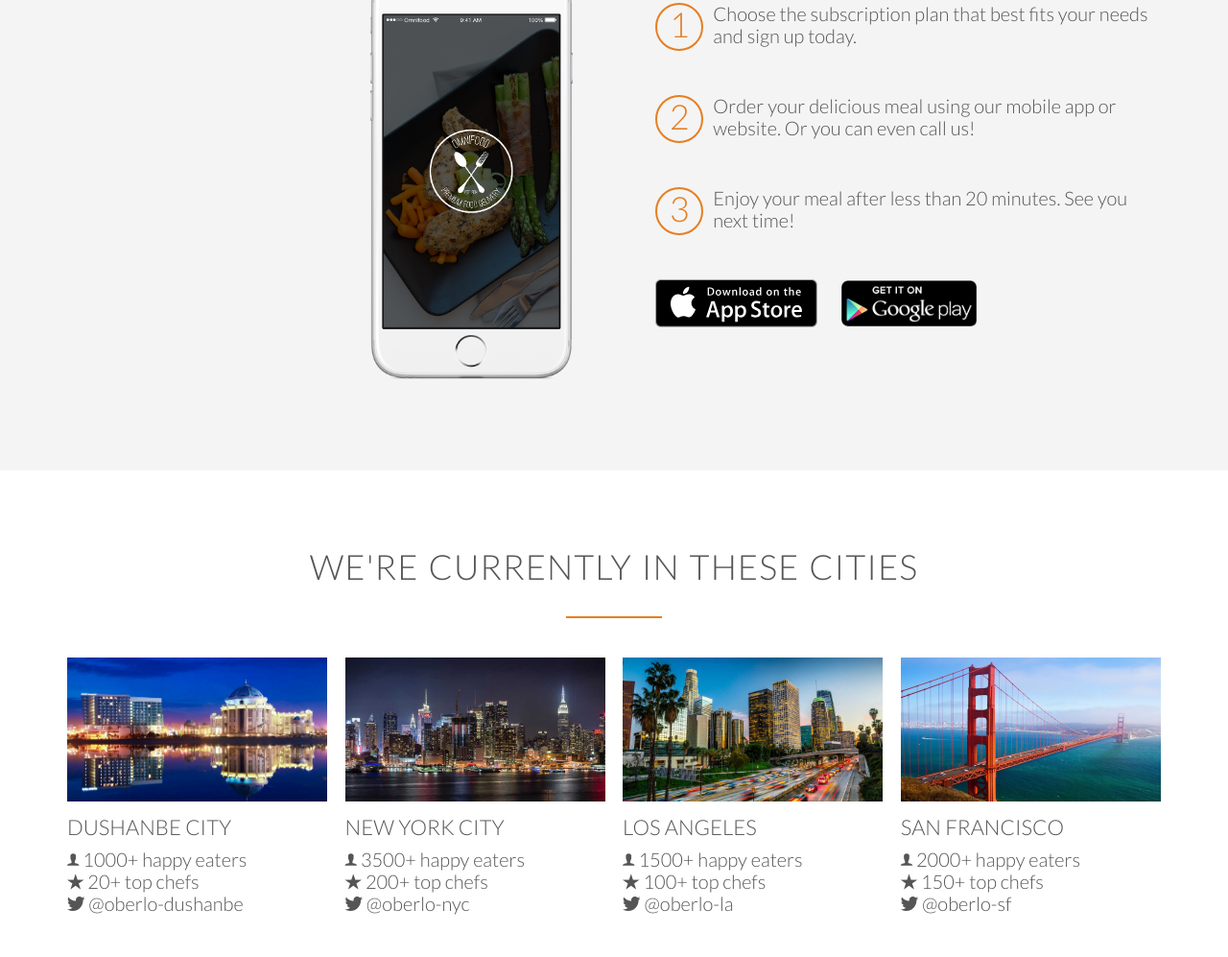
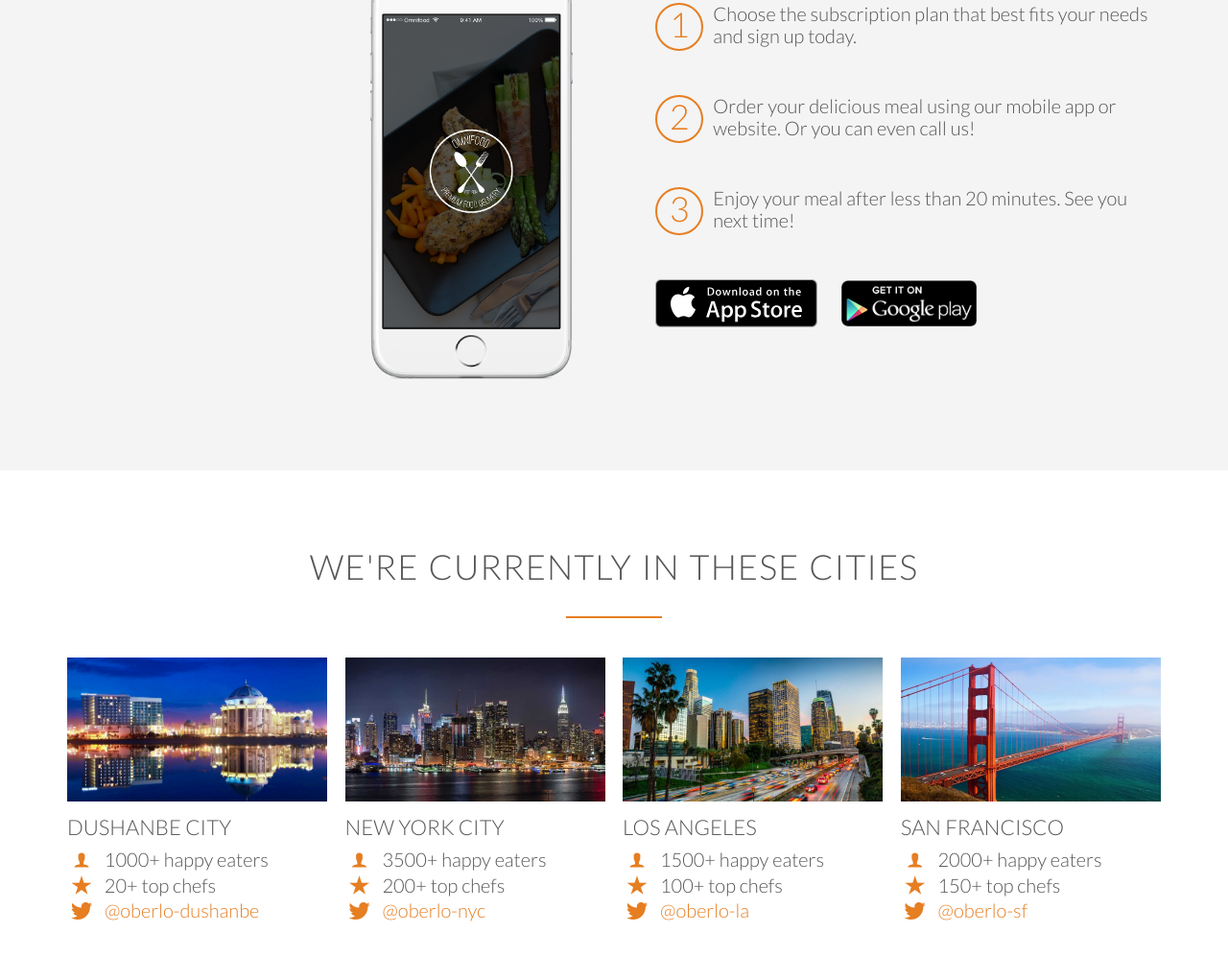
Before and after one commit to fahasharapov/Bistro-Oberlo, a plain HTML site: page index.html in a window 1280 px wide. Shown: the part 2191-3188 px from the top of the page at 96% size. Drawn offline with nearby package versions, Linux system fonts and the light colour scheme; files whose address does not match are found by name.

Commit message:
Finished the Cities section of the website.

```diff
--- a/index.html
+++ b/index.html
@@ -158,16 +158,16 @@
 				<img src="img/dushanbe-city.jpg" alt="Dushanbe City">
 				<h3>Dushanbe City</h3>
 					<div class = "city-features">
-						<i class="ion-ios-person"></i>
+						<i class="ion-ios-person icon-small"></i>
 						1000+ happy eaters
 					</div>
 					<div class = "city-features">
-						<i class="ion-ios-star"></i>
+						<i class="ion-ios-star icon-small"></i>
 						20+ top chefs
 					</div>
 					<div class = "city-features">
-						<i class="ion-social-twitter"></i>
-						@oberlo-dushanbe
+						<i class="ion-social-twitter icon-small"></i>
+						<a href="#">@oberlo-dushanbe</a>
 					</div>
 			</div>
 
@@ -176,16 +176,16 @@
 				<img src="img/ny-city.jpg" alt="New York City">
 				<h3>New York City</h3>
 					<div class = "city-features">
-						<i class="ion-ios-person"></i>
+						<i class="ion-ios-person icon-small"></i>
 						3500+ happy eaters
 					</div>
 					<div class = "city-features">
-						<i class="ion-ios-star"></i>
+						<i class="ion-ios-star icon-small"></i>
 						200+ top chefs
 					</div>
 					<div class = "city-features">
-						<i class="ion-social-twitter"></i>
-						@oberlo-nyc
+						<i class="ion-social-twitter icon-small"></i>
+						<a href="#">@oberlo-nyc</a>
 					</div>
 			</div>
 
@@ -194,16 +194,16 @@
 				<img src="img/la-city.jpg" alt="Los Angeles City">
 				<h3>Los Angeles</h3>
 					<div class = "city-features">
-						<i class="ion-ios-person"></i>
+						<i class="ion-ios-person icon-small"></i>
 						1500+ happy eaters
 					</div>
 					<div class = "city-features">
-						<i class="ion-ios-star"></i>
+						<i class="ion-ios-star icon-small"></i>
 						100+ top chefs
 					</div>
 					<div class = "city-features">
-						<i class="ion-social-twitter"></i>
-						@oberlo-la
+						<i class="ion-social-twitter icon-small"></i>
+						<a href="#">@oberlo-la</a>
 					</div>
 			</div>
 
@@ -211,16 +211,16 @@
 				<img src="img/san-francisco.jpg" alt="San Francisco City">
 				<h3>San Francisco</h3>
 					<div class = "city-features">
-						<i class="ion-ios-person"></i>
+						<i class="ion-ios-person icon-small"></i>
 						2000+ happy eaters
 					</div>
 					<div class = "city-features">
-						<i class="ion-ios-star"></i>
+						<i class="ion-ios-star icon-small"></i>
 						150+ top chefs
 					</div>
 					<div class = "city-features">
-						<i class="ion-social-twitter"></i>
-						@oberlo-sf
+						<i class="ion-social-twitter icon-small"></i>
+						<a href="#">@oberlo-sf</a>
 					</div>
 			</div>
 		</div>
--- a/styles.css
+++ b/styles.css
@@ -236,6 +236,8 @@
 }
 
 
+
+
 /******************************/
 /* FEATURES */
 /******************************/
@@ -261,6 +263,18 @@
     margin-bottom: 5px;
 }
 
+
+.icon-small {
+    color: #e67e22;
+    display: inline-block;
+    width: 30px;
+    text-align: center;
+    font-size: 120%;
+    margin-right: 5px;
+    line-height: 120%;
+    vertical-align: middle;
+    margin-top: -4px;
+}
 
 /******************************/
 /* MEALS SECTION */
@@ -357,6 +371,10 @@
     margin-right: 20px;
 }
 
+.btn-app:link,
+.btn-app:visited {
+    border: 0;
+}
 
 
 /******************************/
@@ -377,6 +395,28 @@
 
 
 
+
+/******************************/
+/* LINKS */
+/******************************/
+
+
+a:link,
+a:visited {
+    color: #e67e22;
+    text-decoration: none;
+    border-bottom: 1px solid transparent;
+    padding-bottom: 2px;
+    transition: border-bottom 0.2s, color 0.2s;
+}
+
+a:hover,
+a:active {
+    color: #555;
+    border-bottom: 1px solid #e67e22;
+
+}
+
 /* START - TEMPORARY CLASSES */
 
 
```
